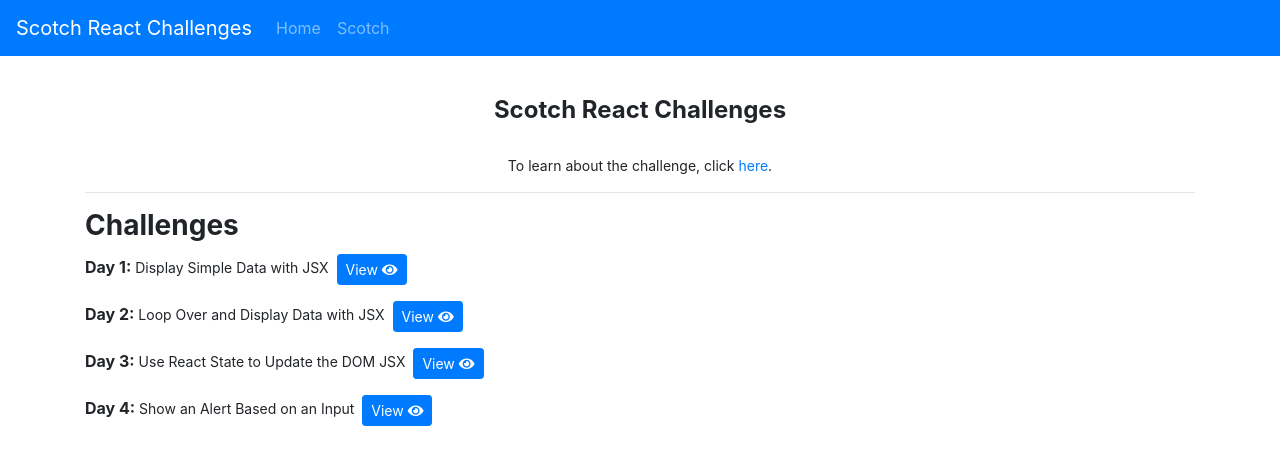
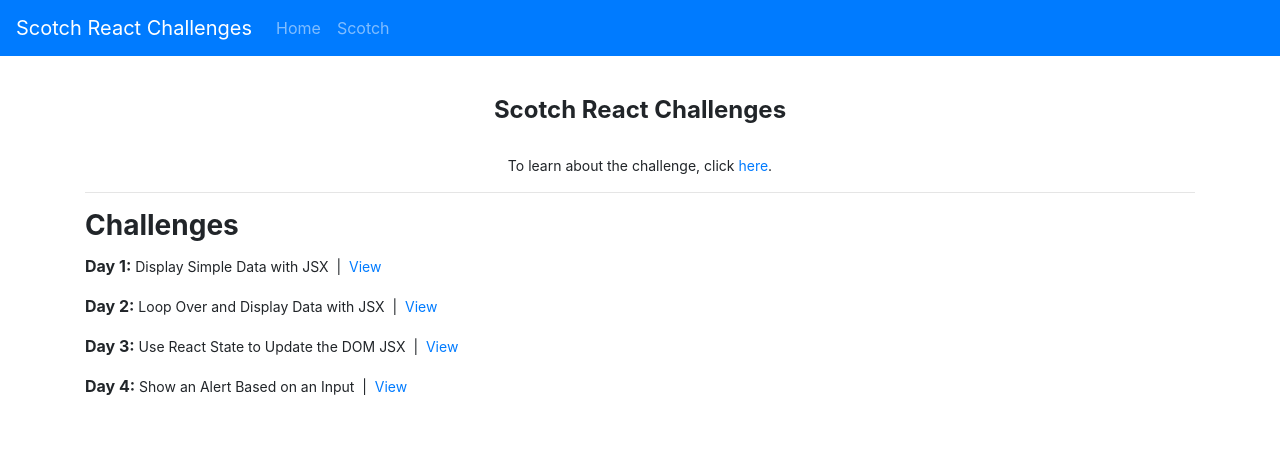
Before and after one commit to answebdev/scotch-react-10, a React (Create React App) app: page / in a window 1280 px wide. Shown: the top 464 px of the page. Built offline with nearby package versions, Linux system fonts and the light colour scheme.

Commit message:
updated Home Page / Added Twitter button to Day 1

```diff
--- a/src/App.css
+++ b/src/App.css
@@ -36,6 +36,16 @@
   font-size: 14px;
   opacity: 0.4;
   margin-bottom: 6px;
+}
+
+#twitter-btn {
+  background: #1e99e6;
+  border-radius: 4px;
+  color: #fff;
+  font-size: 14px;
+  display: inline-block;
+  padding: 2px 8px;
+  letter-spacing: 0.5px;
 }
 
 /* DAY TWO STYLES */
--- a/src/components/pages/Home.js
+++ b/src/components/pages/Home.js
@@ -25,50 +25,23 @@
             <strong>Challenges</strong>
           </h3>
           <p>
-            <strong>Day 1:</strong> Display Simple Data with JSX&nbsp;&nbsp;
-            <Button
-              variant='primary'
-              size='sm'
-              href='/display-simple-data-with-jsx'
-              style={{ marginRight: '5px' }}
-            >
-              View <i class='fas fa-eye'></i>
-            </Button>
+            <strong>Day 1:</strong> Display Simple Data with JSX &nbsp;| &nbsp;
+            <a href='/display-simple-data-with-jsx'>View</a>
           </p>
           <p>
-            <strong>Day 2:</strong> Loop Over and Display Data with
-            JSX&nbsp;&nbsp;
-            <Button
-              variant='primary'
-              size='sm'
-              href='/loop-over-and-display-data-with-jsx'
-              style={{ marginRight: '5px' }}
-            >
-              View <i class='fas fa-eye'></i>
-            </Button>
+            <strong>Day 2:</strong> Loop Over and Display Data with JSX &nbsp;|
+            &nbsp;
+            <a href='/loop-over-and-display-data-with-jsx'>View</a>
           </p>
           <p>
-            <strong>Day 3:</strong> Use React State to Update the DOM
-            JSX&nbsp;&nbsp;
-            <Button
-              variant='primary'
-              size='sm'
-              href='/use-react-state-to-update-the-dom'
-              style={{ marginRight: '5px' }}
-            >
-              View <i class='fas fa-eye'></i>
-            </Button>
+            <strong>Day 3:</strong> Use React State to Update the DOM JSX
+            &nbsp;| &nbsp;
+            <a href='/use-react-state-to-update-the-dom'>View</a>
           </p>
           <p>
-            <strong>Day 4:</strong> Show an Alert Based on an Input&nbsp;&nbsp;
-            <Button
-              variant='primary'
-              size='sm'
-              href='/show-an-alert-based-on-an-input'
-              style={{ marginRight: '5px' }}
-            >
-              View <i class='fas fa-eye'></i>
-            </Button>
+            <strong>Day 4:</strong> Show an Alert Based on an Input &nbsp;|
+            &nbsp;
+            <a href='/show-an-alert-based-on-an-input'>View</a>
           </p>
         </div>
       </div>
--- a/src/components/pages/One.js
+++ b/src/components/pages/One.js
@@ -33,31 +33,33 @@
           <h3>
             <a href={url}>{user.name}</a>
           </h3>
-
           <p>
             <strong>Location: </strong>
             {user.location}
           </p>
-
           <p>
             <strong>Eats: </strong>
             {user.FoodType}
           </p>
-
           <p>
             <strong>Age: </strong>
             {user.age}
           </p>
-
           <p>
             <strong>Likes: </strong>
             {user.likes}
           </p>
-
           <p>
             <strong>Twitter: </strong>
             <a href={url}>@{user.twitterUsername}</a>
           </p>
+          <a
+            id='twitter-btn'
+            href='https://twitter.com/chrisoncode'
+            title='Follow @chrisoncode on Twitter'
+          >
+            <i class='fab fa-twitter'></i> @chrisoncode
+          </a>
 
           <p>
             See the sandbox here&nbsp;
```
